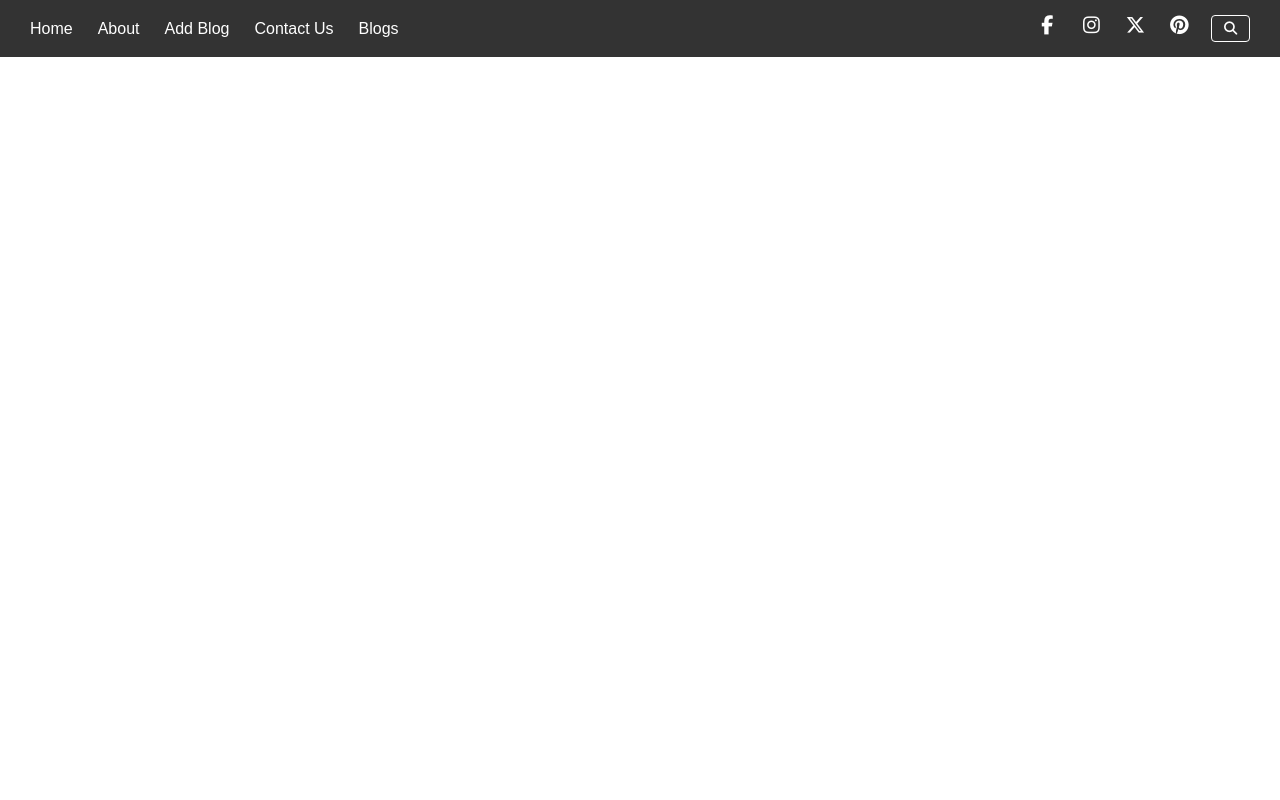
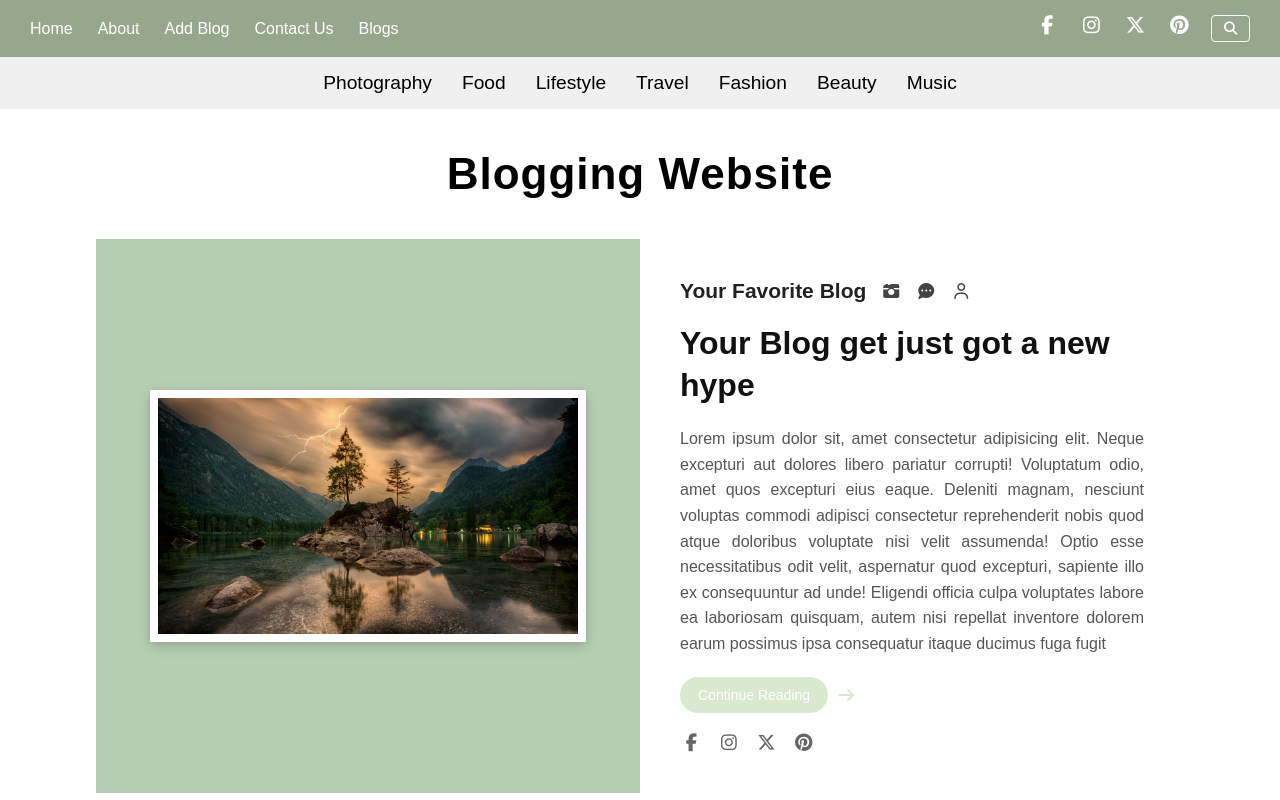
Before and after one commit to AbdulRehmaan17/Blog-site, a plain HTML site: page index.html in a window 1280 px wide. Drawn offline with Linux system fonts and the light colour scheme.

Commit message:
second commit

```diff
--- a/index.html
+++ b/index.html
@@ -35,8 +35,67 @@
                 </div>
             </div>
         </nav>
+        <nav id="navBar2">
+            <div id="navDiv2">
+                <ul>
+                    <li>Photography</li>
+                    <li>Food</li>
+                    <li>Lifestyle</li>
+                    <li>Travel</li>
+                    <li>Fashion</li>
+                    <li>Beauty</li>
+                    <li>Music</li>
+                </ul>
+            </div>
+        </nav>
     </header>
-    <main></main>
+    <main>
+        <div id="outerContainer">
+            <div id="container">
+                <div id="divWords">
+                    <h1>Blogging Website</h1>
+                </div>
+                <div id="divContent">
+                    <div id="main1">
+                        <img src="./Assets/pic1.jpg" alt="Nature perspective Image">
+                    </div>
+                    <div id="main2">
+                        <div id="main21">
+                            <h2>Your Favorite Blog</h2>
+                            <i class="fa-solid fa-camera-retro"></i>
+                            <i class="fa-solid fa-comment-dots"></i>
+                            <i class="fa-regular fa-user"></i>
+                        </div>
+                        <div id="main22">
+                            <h1>Your Blog get just got a new hype</h1>
+                        </div>
+                        <div id="main23">
+                            Lorem ipsum dolor sit, amet consectetur adipisicing elit. Neque excepturi aut dolores
+                            libero pariatur corrupti! Voluptatum odio, amet quos excepturi eius eaque. Deleniti magnam,
+                            nesciunt
+                            voluptas commodi adipisci consectetur reprehenderit nobis quod atque doloribus voluptate
+                            nisi
+                            velit
+                            assumenda! Optio esse necessitatibus odit velit, aspernatur quod excepturi, sapiente illo ex
+                            consequuntur ad unde! Eligendi officia culpa voluptates labore ea laboriosam quisquam, autem
+                            nisi
+                            repellat inventore dolorem earum possimus ipsa consequatur itaque ducimus fuga fugit
+                        </div>
+                        <div id="main24">
+                            <p>Continue Reading</p>
+                            <i class="fa-solid fa-arrow-right"></i>
+                        </div>
+                        <div id="main25">
+                            <li><i class="fa-brands fa-facebook-f"></i></li>
+                            <li><i class="fa-brands fa-instagram"></i></li>
+                            <li><i class="fa-brands fa-x-twitter"></i></li>
+                            <li><i class="fa-brands fa-pinterest"></i></li>
+                        </div>
+                    </div>
+                </div>
+            </div>
+        </div>
+    </main>
     <footer></footer>
 </body>
 
--- a/style.css
+++ b/style.css
@@ -4,9 +4,10 @@
     box-sizing: border-box;
     font-family: Arial, sans-serif;
 }
+/* Nav Bars Start */
 #navBar {
     width: 100%;
-    background-color: #333;
+    background-color: #97A78D;
     color: white;
     padding: 15px 30px;
 }
@@ -57,3 +58,176 @@
     background: #00aced;
     border-color: #00aced;
 }
+#navBar2{
+    width: 100%;
+    background-color: #F0F0F0;
+    color: black;
+    padding: 15px 30px;
+}
+#navDiv2{
+    width: 100%;
+    height: auto;
+    display: flex;
+    flex-direction: row;
+    justify-content: center;
+    align-items: center;
+}
+#navDiv2 ul{
+    list-style: none;
+    width: 70%;
+    height: auto;
+    display: flex;
+    flex-direction: row;
+    justify-content: center;
+    align-items: center;
+    gap: 30px;
+}
+#navDiv2 ul li{
+    cursor: pointer;
+    font-size: 1.2rem;
+    transition: color 0.3s;
+}
+#navDiv2 ul li:hover {
+    color: #00aced;
+}
+
+/* Main Content  */
+
+main {
+  width: 100%;
+  display: flex;
+  justify-content: center;
+}
+
+#outerContainer {
+  width: 85%;
+  display: flex;
+  justify-content: center;
+  align-items: center;
+}
+
+#container {
+  display: flex;
+  flex-direction: column;
+  width: 100%;
+  justify-content: center;
+  align-items: center;
+}
+
+#divWords {
+  display: flex;
+  justify-content: center;
+  align-items: center;
+  padding: 40px 0;
+  font-size: 22px;
+  font-weight: bold;
+  letter-spacing: 1px;
+}
+
+#divContent {
+  display: flex;
+  flex-wrap: wrap;
+  width: 100%;
+}
+
+#main1 {
+  width: 50%;
+  display: flex;
+  justify-content: center;
+  align-items: center;
+  background: #B6CEB4;
+  padding: 30px;
+}
+
+#main1 img {
+  max-width: 90%;
+  height: auto;
+  border: 8px solid #fff;
+  box-shadow: 0 4px 12px rgba(0, 0, 0, 0.2);
+}
+
+#main2 {
+  width: 50%;
+  padding: 40px;
+  background: #fff;
+  display: flex;
+  flex-direction: column;
+  gap: 20px;
+}
+
+#main21 {
+  display: flex;
+  align-items: center;
+  gap: 15px;
+  color: #444;
+  flex-wrap: wrap;
+}
+
+#main21 h2 {
+  font-size: 21px;
+  font-weight: 600;
+  color: #222;
+}
+
+#main22 h1 {
+  font-size: 32px;
+  font-weight: bold;
+  line-height: 1.3;
+  color: #111;
+}
+
+#main23 {
+  font-size: 16px;
+  line-height: 1.6;
+  color: #555;
+  text-align: justify;
+}
+
+#main24 {
+  display: inline-flex;
+  align-items: center;
+  gap: 8px;
+  cursor: pointer;
+}
+
+#main24 p {
+  background: #D9E9CF;
+  color: #fff;
+  padding: 10px 18px;
+  border-radius: 25px;
+  font-size: 14px;
+  font-weight: 500;
+  transition: background 0.3s;
+}
+
+#main24 i {
+  color: #D9E9CF;
+}
+
+#main25 {
+  display: flex;
+  gap: 15px;
+  list-style: none;
+}
+
+#main25 i {
+  font-size: 18px;
+  color: #666;
+  transition: color 0.3s;
+}
+
+#main25 i:hover {
+  color: #D9E9CF;
+}
+
+@media (max-width: 900px) {
+  #divContent {
+    flex-direction: column;
+  }
+  #main1, #main2 {
+    width: 100%;
+  }
+  #main1 img {
+    max-width: 100%;
+  }
+}
```
Also changed, not shown: Assets/pic1.jpg (added).
